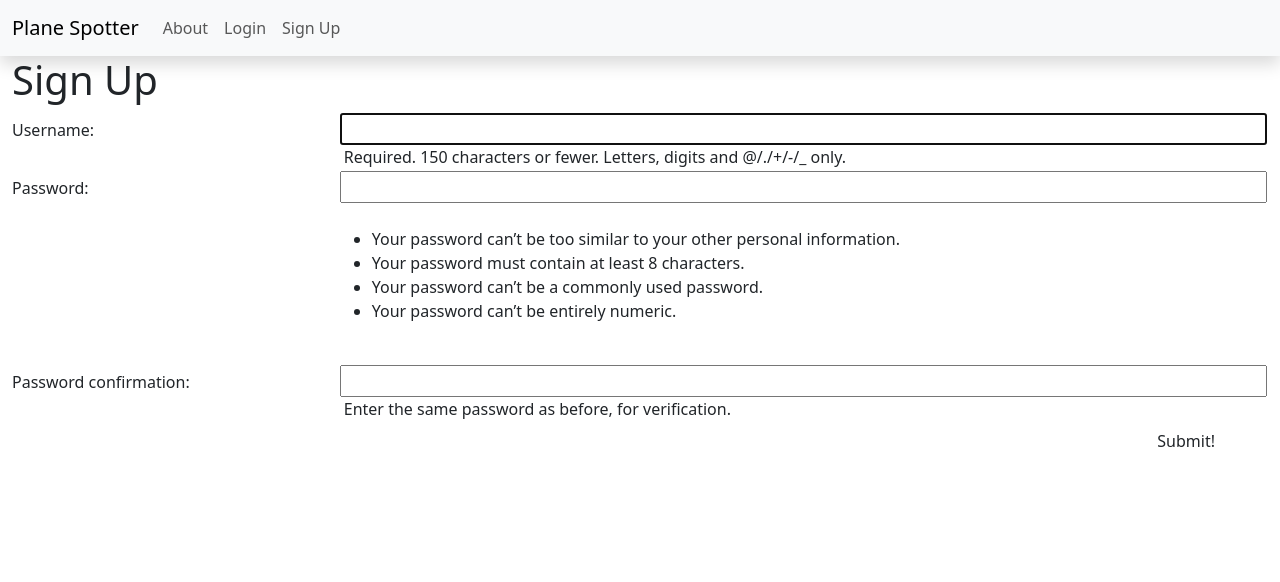
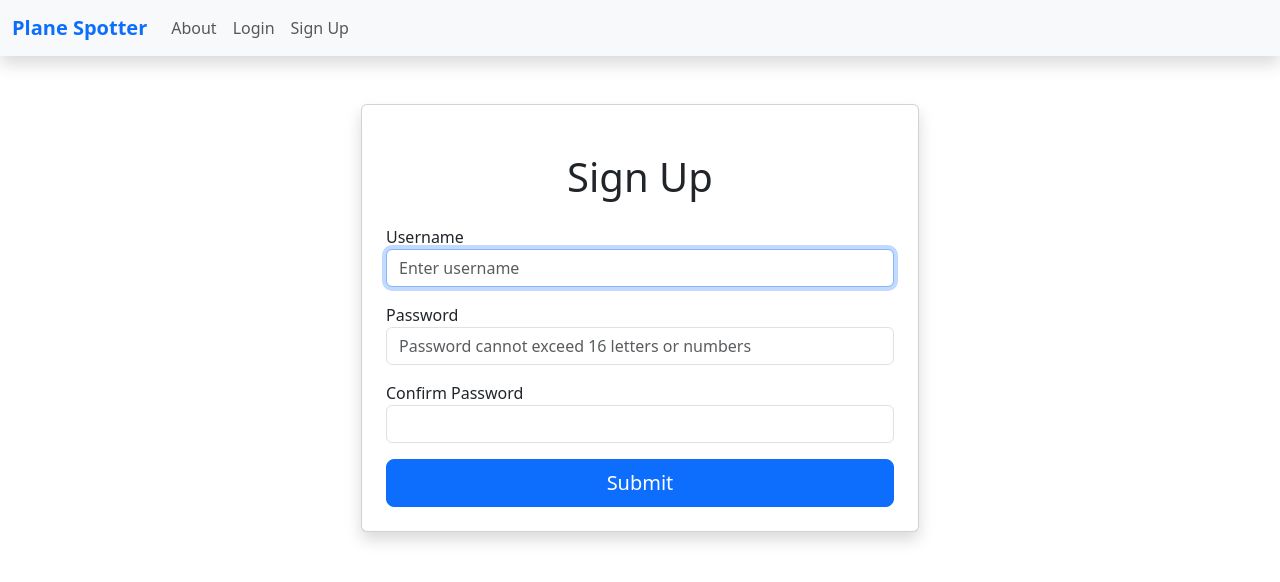
Before and after one commit to Baileybk2/plane-spotter, a Django app: page /accounts/signup/ in a window 1280 px wide. Shown: the top 582 px of the page. Run offline with Django 5.2, Linux system fonts and the light colour scheme; some libraries are stand-ins or nearby versions.

Commit message:
refactored forms to use bootstrap form control and added style to forms, changed logo svg

```diff
--- a/main_app/forms.py
+++ b/main_app/forms.py
@@ -1,5 +1,7 @@
 from django import forms
 from .models import Sighting
+from django.contrib.auth.forms import UserCreationForm
+from django.contrib.auth.models import User
 
 class SightingForm(forms.ModelForm):
     class Meta:
@@ -33,3 +35,17 @@ class SightingForm(forms.ModelForm):
                }
            )
         }
+
+class CustomUserCreationForm(UserCreationForm):
+    password1 = forms.CharField(max_length=16, widget=forms.PasswordInput(attrs={'class': 'form-control', 'placeholder': 'Password cannot exceed 16 letters or numbers'}))
+    password2 = forms.CharField(max_length=16, widget=forms.PasswordInput(attrs={'class': 'form-control'}))
+    class Meta:
+        model = User
+        fields = ['username', 'password1', 'password2']
+        widgets = {
+            'username': forms.TextInput(
+                attrs={
+                'class': 'form-control',
+                'placeholder': 'Enter username'
+            })
+        }
--- a/main_app/templates/about.html
+++ b/main_app/templates/about.html
@@ -4,11 +4,11 @@
     <h1>About Plane Spotter</h1>
   </section>
   <hr />
-  <h3 class="page-content">
+  <p class="fs-5">
     Plane Spotter is an application for aviation enthusiasts! Here, you can add
     your favorite planes and record their spottings. Below you'll find some
     helpful links for searching aircraft registration and track logs.
-  </h3>
+  </p>
   <div class="card shadow" style="width: 18rem">
     <div class="card-body">
       <h3 class="card-title">Helpful Links:</h3>
--- a/main_app/templates/base.html
+++ b/main_app/templates/base.html
@@ -32,7 +32,9 @@
           >
             <span class="navbar-toggler-icon"></span>
           </button>
-          <a class="navbar-brand" href="{% url 'plane-index' %}"
+          <a
+            class="navbar-brand text-primary fw-bold"
+            href="{% url 'plane-index' %}"
             >Plane Spotter</a
           >
           {% if user.is_authenticated %}
--- a/main_app/templates/planes/detail.html
+++ b/main_app/templates/planes/detail.html
@@ -61,7 +61,7 @@
                 >
                   {% csrf_token %}
                   <div class="form-group">{{ sighting_form.as_p }}</div>
-                  <button type="submit" class="btn btn-success">
+                  <button type="submit" class="btn btn-primary">
                     Add Sighting
                   </button>
                 </form>
--- a/main_app/templates/signup.html
+++ b/main_app/templates/signup.html
@@ -1,18 +1,58 @@
 {% extends 'base.html' %} {% load static %} {% block head %}
 <link rel="stylesheet" href="{% static 'css/form.css' %}" />
 {% endblock %} {% block content %}
-<div class="page-header">
+<div class="container">
+  <div class="d-flex justify-content-center align-items-center">
+    <div class="card shadow w-50 px-4 my-5 pb-4">
+      <div class="container mt-5 pb-3 text-center">
         <h1>Sign Up</h1>
       </div>
       {% if error_message %}
-<p class="red-text">{{ error_message }}</p>
+      <p class="text-danger">{{ error_message }}</p>
       {% endif %}
       <form action="" method="post" class="form-container" autocomplete="off">
         {% csrf_token %}
-  <table>
-    {{ form.as_table }}
-  </table>
-  <button type="submit" class="btn submit">Submit!</button>
+
+        <div class="form-group pb-3">
+          <label for="{{ form.username.id_for_label }}">Username</label>
+          {{ form.username }} {% if form.username.errors %}
+          <div class="text-danger">
+            {% for error in form.username.errors %}
+            <p>{{ error }}</p>
+            {% endfor %}
+          </div>
+          {% endif %}
+        </div>
+
+        <div class="form-group pb-3">
+          <label for="{{ form.password1.id_for_label }}">Password</label>
+          {{ form.password1 }} {% if form.password1.errors %}
+          <div class="text-danger">
+            {% for error in form.password1.errors %}
+            <p>{{ error }}</p>
+            {% endfor %}
+          </div>
+          {% endif %}
+        </div>
+
+        <div class="form-group pb-3">
+          <label for="{{ form.password2.id_for_label }}"
+            >Confirm Password</label
+          >
+          {{ form.password2 }} {% if form.password2.errors %}
+          <div class="text-danger">
+            {% for error in form.password2.errors %}
+            <p>{{ error }}</p>
+            {% endfor %}
+          </div>
+          {% endif %}
+        </div>
+
+        <button type="submit" class="btn btn-primary w-100 m-0 btn-lg">
+          Submit
+        </button>
       </form>
-
+    </div>
+  </div>
+</div>
 {% endblock %}
--- a/main_app/views.py
+++ b/main_app/views.py
@@ -2,7 +2,8 @@ from django.shortcuts import render, redirect
 from django.views.generic.edit import CreateView, UpdateView, DeleteView
 from django.contrib.auth.views import LoginView
 from django.contrib.auth import login
-from django.contrib.auth.forms import UserCreationForm
+from django import forms
+from .forms import CustomUserCreationForm
 from django.contrib.auth.decorators import login_required
 from django.contrib.auth.mixins import LoginRequiredMixin
 from .models import Plane
@@ -25,9 +26,28 @@ def plane_detail(request, plane_id):
     sighting_form = SightingForm()
     return render(request, 'planes/detail.html', {'plane': plane, 'sighting_form': sighting_form})
 
+class PlaneForm(forms.ModelForm):
+    class Meta:
+        model = Plane
+        fields = ['name', 'model', 'category']
+        widgets = {
+            'name': forms.TextInput(attrs={
+                'class': 'form-control',
+                'placeholder': 'Enter name'
+            }),
+            'model': forms.TextInput(attrs={
+                'class': 'form-control',
+                'placeholder': 'Enter model'
+            }),
+            'category': forms.Select(attrs={
+                'class': 'form-select',
+                'placeholder': 'Enter category'
+            }),
+        }
+
 class PlaneCreate(LoginRequiredMixin, CreateView):
     model = Plane
-    fields = ['name', 'model', 'category']
+    form_class = PlaneForm
 
     def form_valid(self, form):
         form.instance.user = self.request.user
@@ -53,13 +73,15 @@ def add_sighting(request, plane_id):
 def signup(request):
     error_message = ''
     if request.method == 'POST':
-        form = UserCreationForm(request.POST)
+        form = CustomUserCreationForm(request.POST)
         if form.is_valid():
             user = form.save()
             login(request, user)
             return redirect('plane-index')
         else:
             error_message = 'Invalid sign up - try again'
-    form = UserCreationForm()
+    else:
+        form = CustomUserCreationForm()
+
     context = {'form': form, 'error_message': error_message}
     return render(request, 'signup.html', context)
```
Also changed, not shown: main_app/templates/home.html (+21 -9 lines), main_app/templates/main_app/plane_form.html (+7 -3 lines), main_app/static/images/Airplane.svg (added). Lines whose indentation alone changed are shown as unchanged.
